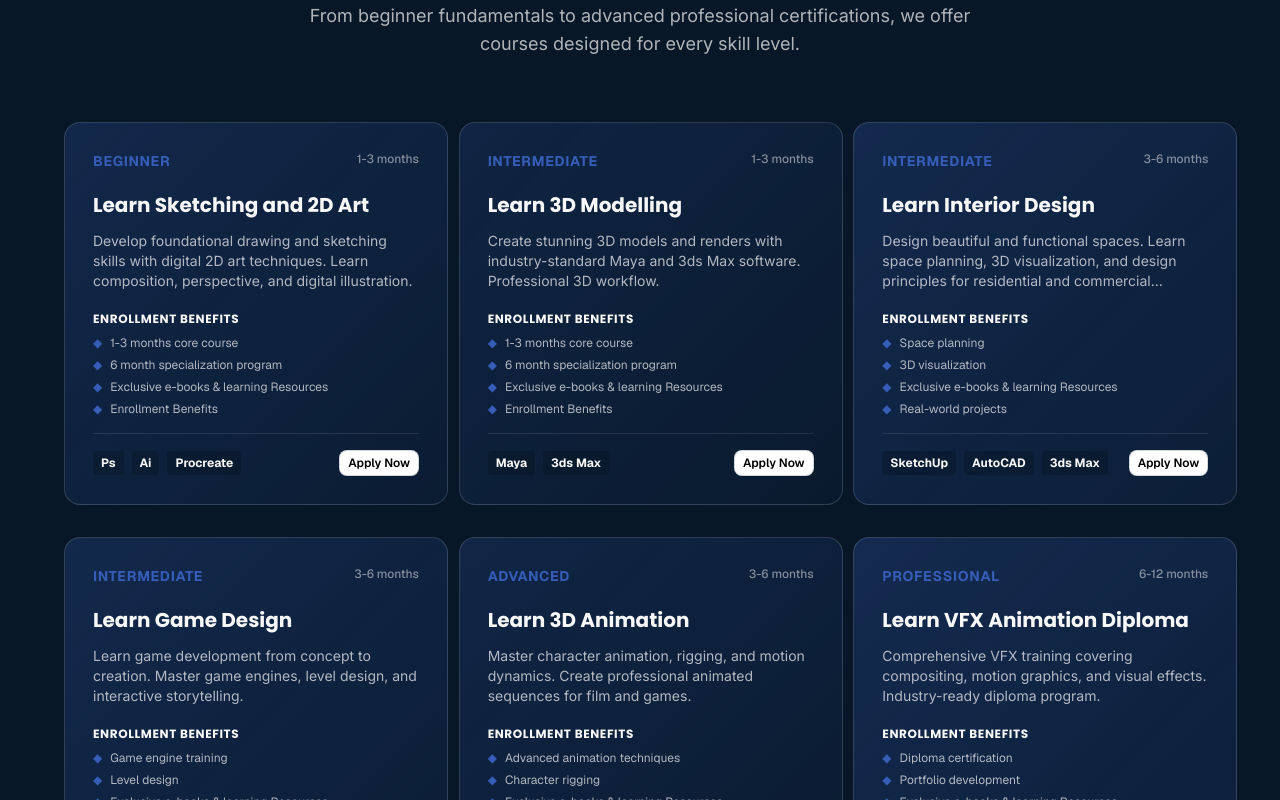
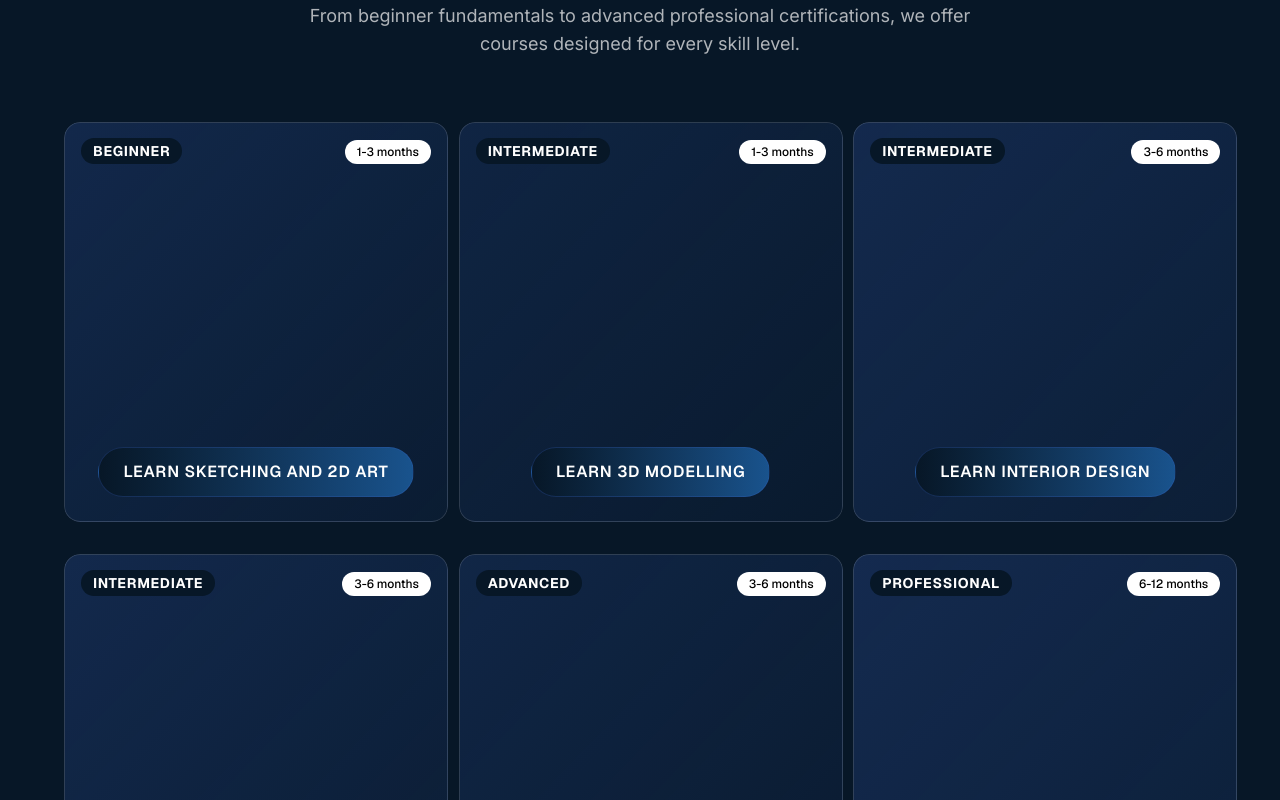
Before and after one commit to Bernie-Dramos/Funnkar-School-of-Design, a Next.js app: page / in a window 1280 px wide. Shown: the part 1940-2740 px from the top of the page. Built offline with nearby package versions, Linux system fonts and the light colour scheme.

Commit message:
flashcards

```diff
--- a/app/globals.css
+++ b/app/globals.css
@@ -109,3 +109,21 @@
     font-family: var(--font-inter), sans-serif;
   }
 }
+
+/* 3D Flip Card Styles */
+.perspective-1000 {
+  perspective: 1000px;
+}
+
+.transform-style-3d {
+  transform-style: preserve-3d;
+}
+
+.backface-hidden {
+  backface-visibility: hidden;
+  -webkit-backface-visibility: hidden;
+}
+
+.rotate-y-180 {
+  transform: rotateY(180deg);
+}
--- a/components/courses.tsx
+++ b/components/courses.tsx
@@ -95,6 +95,7 @@ export default function Courses() {
   const [day, setDay] = useState("")
   const [month, setMonth] = useState("")
   const [year, setYear] = useState("")
+  const [flippedCards, setFlippedCards] = useState<number[]>([])
   const [formData, setFormData] = useState({
     firstName: "",
     lastName: "",
@@ -144,6 +145,14 @@ export default function Courses() {
     if (!isOpen) {
       resetForm()
     }
+  }
+
+  const toggleFlip = (courseId: number) => {
+    setFlippedCards(prev =>
+      prev.includes(courseId)
+        ? prev.filter(id => id !== courseId)
+        : [...prev, courseId]
+    )
   }
 
   const handleSubmit = async (e: React.FormEvent) => {
@@ -203,11 +212,65 @@ export default function Courses() {
         </div>
 
         <div className="grid grid-cols-1 sm:grid-cols-2 lg:grid-cols-3 gap-6 sm:gap-7 lg:gap-8">
-          {courses.map((course) => (
+          {courses.map((course) => {
+            const isFlipped = flippedCards.includes(course.id)
+
+            return (
               <div
                 key={course.id}
-              className={`bg-linear-to-br ${course.accentColor} border border-foreground/15 rounded-xl sm:rounded-2xl p-5 sm:p-7 hover:border-primary/60 transition-all duration-300 hover:shadow-xl hover:shadow-primary/10 flex flex-col w-[24rem]`}
+                className="w-[24rem] h-[400px] perspective-1000"
+                style={{ perspective: '1000px' }}
               >
+                <div
+                  className={`relative w-full h-full transition-transform duration-700 transform-style-3d cursor-pointer ${
+                    isFlipped ? 'rotate-y-180' : ''
+                  }`}
+                  style={{
+                    transformStyle: 'preserve-3d',
+                    transform: isFlipped ? 'rotateY(180deg)' : 'rotateY(0deg)'
+                  }}
+                  onClick={() => toggleFlip(course.id)}
+                >
+                  {/* Back of card - Visual/Image side (shown initially) */}
+                  <div
+                    className="absolute inset-0 w-full h-full backface-hidden rounded-xl sm:rounded-2xl overflow-hidden"
+                    style={{ backfaceVisibility: 'hidden' }}
+                  >
+                    <div className={`w-full h-full bg-linear-to-br ${course.accentColor} border border-foreground/15 rounded-xl sm:rounded-2xl p-6 flex flex-col items-center justify-center relative`}>
+                      {/* Badge at top */}
+                      <div className="absolute top-4 left-4">
+                        <span className="text-xs sm:text-sm font-bold text-white uppercase tracking-wider bg-[#071727] px-3 py-1 rounded-full">
+                          {course.level}
+                        </span>
+                      </div>
+                      <div className="absolute top-4 right-4">
+                        <span className="text-xs text-black font-medium bg-white px-3 py-1 rounded-full">
+                          {course.duration}
+                        </span>
+                      </div>
+
+                      {/* Visual content - gradient badge at bottom */}
+                      <div className="absolute bottom-6 left-0 right-0">
+                        <div className="text-center px-6">
+                          <div className="inline-block px-6 py-3 bg-linear-to-r from-[#071727] to-[#19538D] border border-primary/30 rounded-full">
+                            <span className="text-sm sm:text-base font-semibold uppercase tracking-wider text-white">
+                              Learn {course.title}
+                            </span>
+                          </div>
+                        </div>
+                      </div>
+                    </div>
+                  </div>
+
+                  {/* Front of card - Course details (shown when flipped) */}
+                  <div
+                    className="absolute inset-0 w-full h-full backface-hidden rounded-xl sm:rounded-2xl"
+                    style={{
+                      backfaceVisibility: 'hidden',
+                      transform: 'rotateY(180deg)'
+                    }}
+                  >
+                    <div className={`w-full h-full bg-linear-to-br ${course.accentColor} border border-foreground/15 rounded-xl sm:rounded-2xl p-5 sm:p-7 hover:border-primary/60 transition-all duration-300 hover:shadow-xl hover:shadow-primary/10 flex flex-col`}>
                       <div className="flex items-start justify-between mb-4 sm:mb-5">
                         <span className="text-xs sm:text-sm font-bold text-primary uppercase tracking-wider">
                           {course.level}
@@ -242,7 +305,10 @@ export default function Courses() {
                             ))}
                           </div>
                           <button
-                    onClick={() => openApplicationForm(course.title)}
+                            onClick={(e) => {
+                              e.stopPropagation()
+                              openApplicationForm(course.title)
+                            }}
                             className="px-2 py-1 bg-white text-black rounded-md font-semibold hover:bg-white/90 transition-all text-xs border border-border/20"
                           >
                             Apply Now
@@ -250,7 +316,11 @@ export default function Courses() {
                         </div>
                       )}
                     </div>
-          ))}
+                  </div>
+                </div>
+              </div>
+            )
+          })}
         </div>
       </div>
 
--- a/package.json
+++ b/package.json
@@ -1,5 +1,5 @@
 {
-  "name": "my-v0-project",
+  "name": "funnkar-school-of-design",
   "version": "0.1.0",
   "private": true,
   "scripts": {
```
Lines whose indentation alone changed are shown as unchanged.
